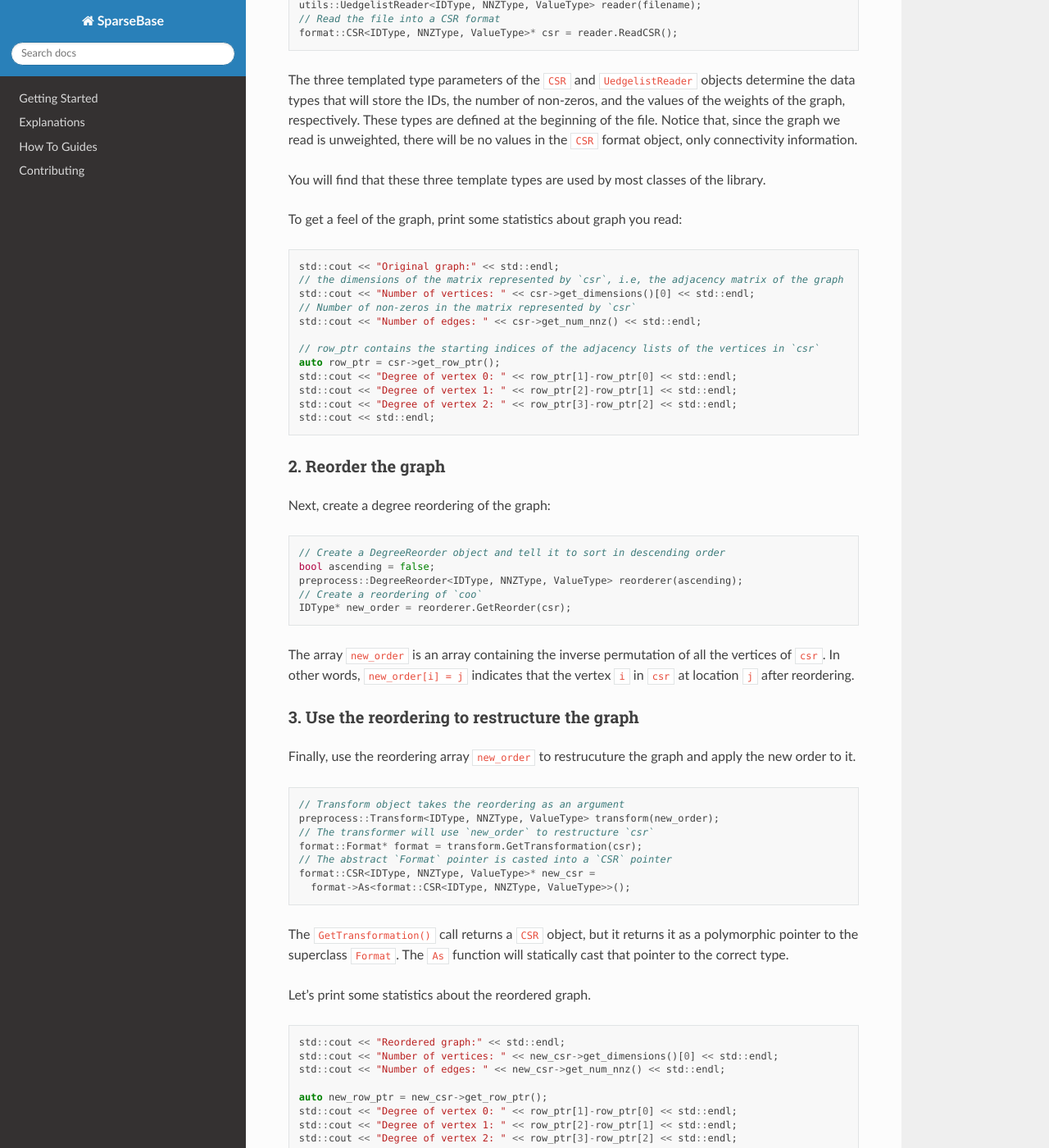
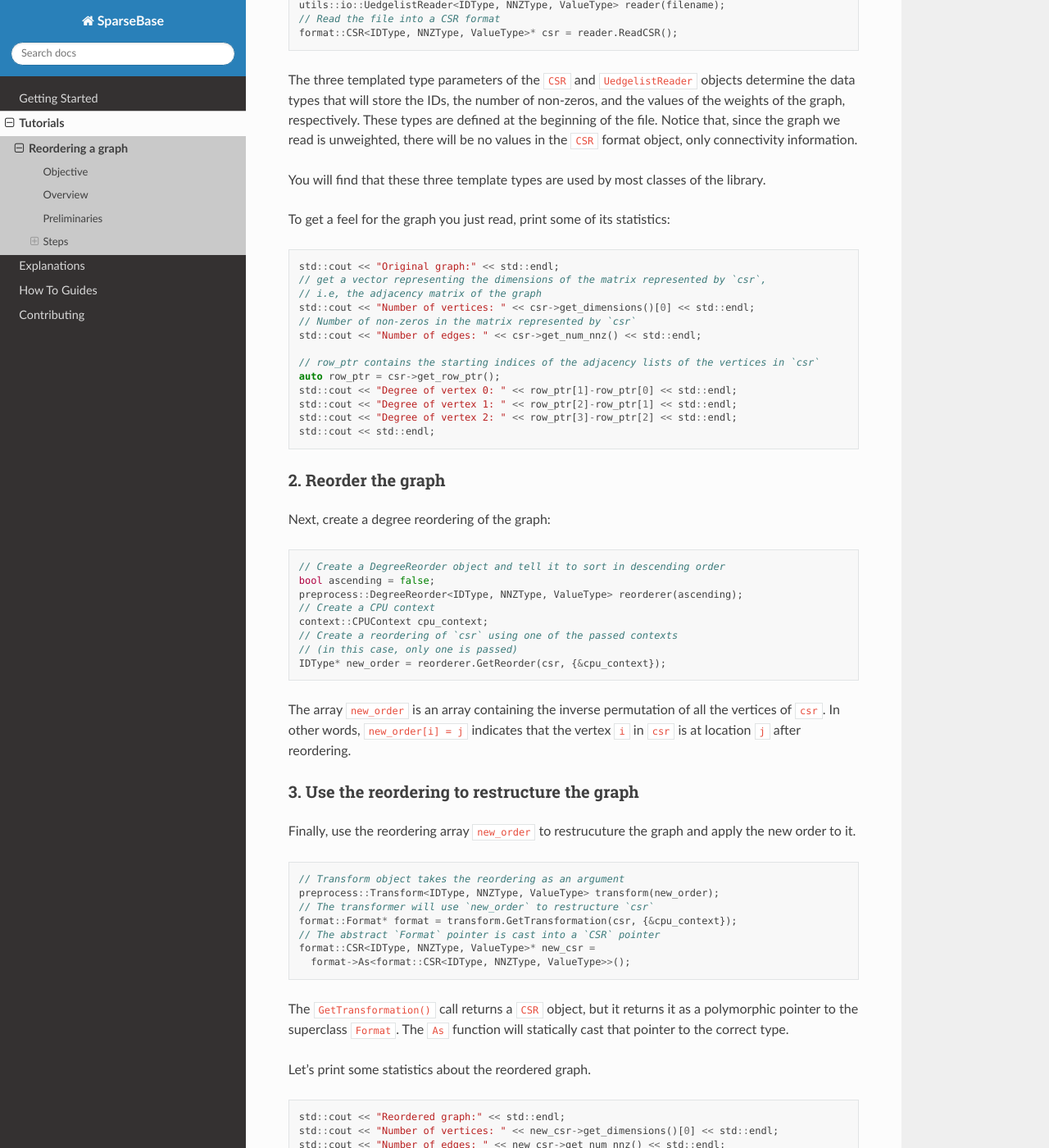
Before and after one commit to sparcityeu/SparseBase, a Sphinx documentation site: the page built from docs/pages/tutorials/001_reordering.md, in a window 1280 px wide and 1400 px high, scrolled down 962 px. Shown: the whole window at 82% size. Built offline with Sphinx 7.4.7 and the Read the Docs theme 2.0.0, drawn with Linux system fonts in a browser that asks for light colours; pages that are not in the unit, such as notebooks, are missing from menus; some of the changed text lies outside the part shown.

Commit message:
Fixed reordering tutorial

````diff
--- a/docs/index.rst
+++ b/docs/index.rst
@@ -32,6 +32,7 @@ If you are new to the project, we suggest starting here: :doc:`pages/getting_sta
 
 
    pages/getting_started
+   pages/tutorials/index
    pages/explanations/index
    pages/how_to_guides/index
    api/library_root
--- a/docs/pages/tutorials/001_reordering.md
+++ b/docs/pages/tutorials/001_reordering.md
@@ -9,7 +9,7 @@ In this tutorial, you will use SparseBase to do the following:
 
 1. Read a graph from an unordered edge list file.
 2. Reorder the vertices of the graph according to their degree.
-3. Restructure the graph according to the generated ordering .
+3. Restructure the graph according to the generated ordering.
 
 ## Preliminaries
 Start by navigating to the directory `tutorials/001_reordering/start_here/`. Open the file `tutorial_001.cc` using a code editor and follow along with the tutorial. The file contains some boilerplate code that includes the appropriate headers, creates some type definitions, and uses the `sparsebase` namespace.
@@ -34,11 +34,12 @@ The three templated type parameters of the `CSR` and `UedgelistReader` objects d
 
 You will find that these three template types are used by most classes of the library.
 
-To get a feel of the graph, print some statistics about graph you read:
+To get a feel for the graph you just read, print some of its statistics:
 
 ```c++
 std::cout << "Original graph:" << std::endl;
-// the dimensions of the matrix represented by `csr`, i.e, the adjacency matrix of the graph
+// get a vector representing the dimensions of the matrix represented by `csr`,
+// i.e, the adjacency matrix of the graph
 std::cout << "Number of vertices: " << csr->get_dimensions()[0] << std::endl;
 // Number of non-zeros in the matrix represented by `csr`
 std::cout << "Number of edges: " << csr->get_num_nnz() << std::endl;
@@ -57,10 +58,14 @@ Next, create a degree reordering of the graph:
 // Create a DegreeReorder object and tell it to sort in descending order
 bool ascending = false;
 preprocess::DegreeReorder<IDType, NNZType, ValueType> reorderer(ascending);
-// Create a reordering of `coo`
-IDType* new_order = reorderer.GetReorder(csr);
+// Create a CPU context
+context::CPUContext cpu_context;
+// Create a reordering of `csr` using one of the passed contexts
+// (in this case, only one is passed)
+IDType* new_order = reorderer.GetReorder(csr, {&cpu_context});
 ```
-The array `new_order` is an array containing the inverse permutation of all the vertices of `csr`. In other words, `new_order[i] = j` indicates that the vertex `i` in `csr` at location `j` after reordering.
+
+The array `new_order` is an array containing the inverse permutation of all the vertices of `csr`. In other words, `new_order[i] = j` indicates that the vertex `i` in `csr` is at location `j` after reordering.
 
 ### 3. Use the reordering to restructure the graph
 Finally, use the reordering array `new_order` to restrucuture the graph and apply the new order to it.
@@ -69,8 +74,8 @@ Finally, use the reordering array `new_order` to restrucuture the graph and appl
 // Transform object takes the reordering as an argument
 preprocess::Transform<IDType, NNZType, ValueType> transform(new_order);
 // The transformer will use `new_order` to restructure `csr`
-format::Format* format = transform.GetTransformation(csr);
-// The abstract `Format` pointer is casted into a `CSR` pointer
+format::Format* format = transform.GetTransformation(csr, {&cpu_context});
+// The abstract `Format` pointer is cast into a `CSR` pointer
 format::CSR<IDType, NNZType, ValueType>* new_csr =
   format->As<format::CSR<IDType, NNZType, ValueType>>();
 ```
````
Also changed, not shown: other parts of docs/pages/tutorials/001_reordering.md (+3 -3 lines), 2 other files.
